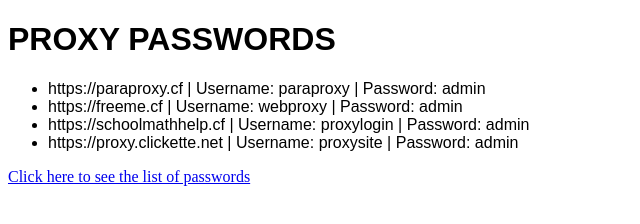
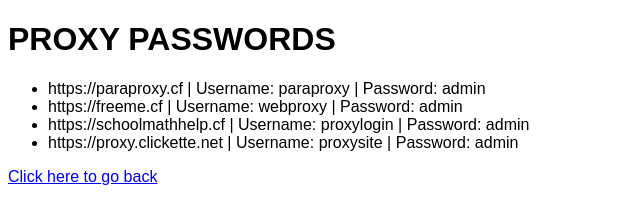
Before and after one commit to ClaytonTDM/proxy-list, a plain HTML site: page passwords.html in a window 1280 px wide. Shown: the whole page, without its empty margins (0-640 px from the left). Drawn offline with Linux system fonts and the light colour scheme.

Commit message:
modified:   index.html, modified:   passwords.html

```diff
--- a/passwords.html
+++ b/passwords.html
@@ -3,7 +3,7 @@
   <head>
     <title>Proxies.ga</title>
     <style>
-      li, h1 {
+      li, h1, a {
         font-family: Arial, Helvetica, sans-serif;
       }
     </style>
@@ -17,5 +17,5 @@
     <li>https://proxy.clickette.net | Username: proxysite | Password: admin</li>
     </ul>
   </body>
-  <a href="passwords.html">Click here to see the list of passwords</a>
+  <a href="/">Click here to go back</a>
 </html>
```
Also changed, not shown: index.html (+1 -1 lines).
